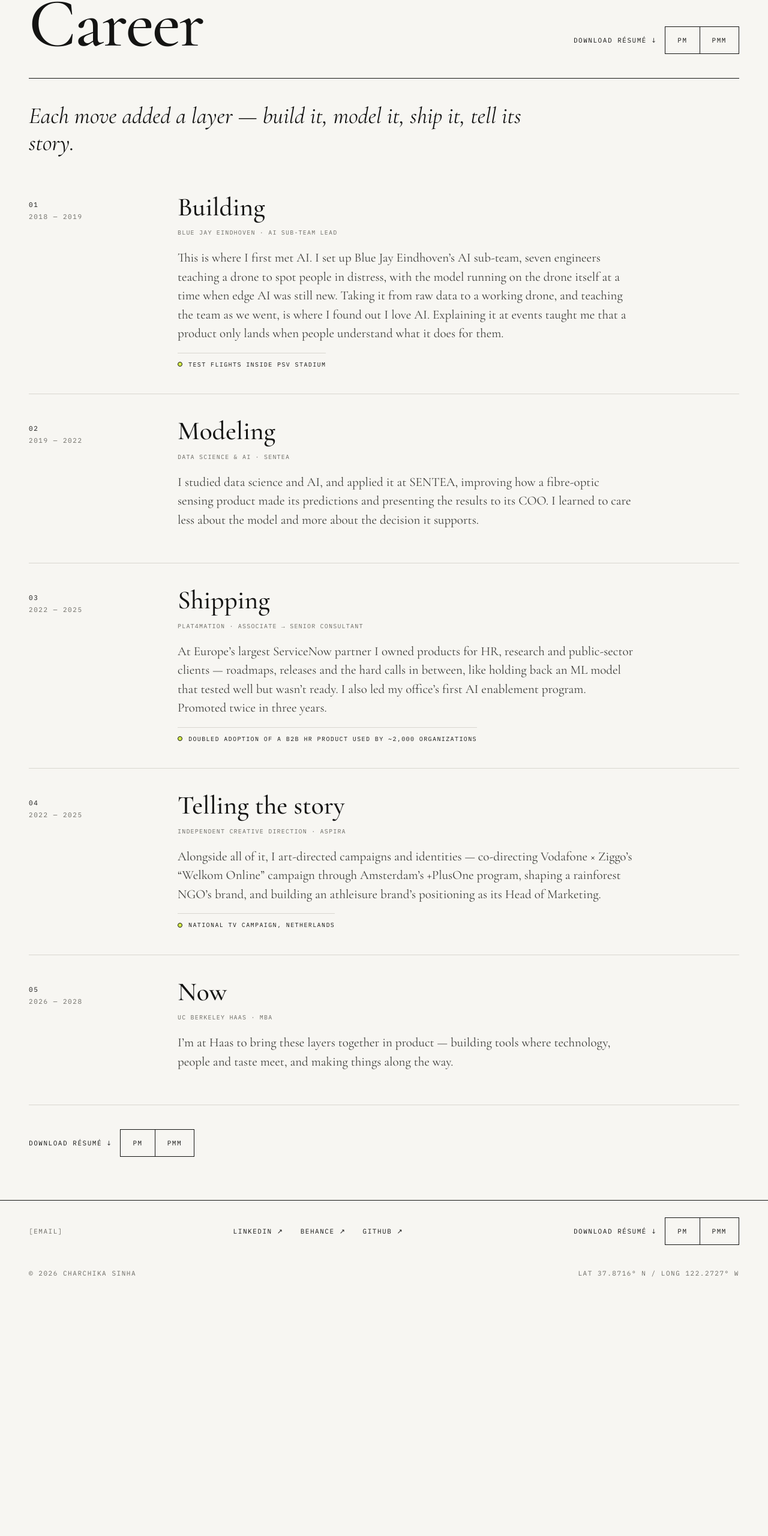
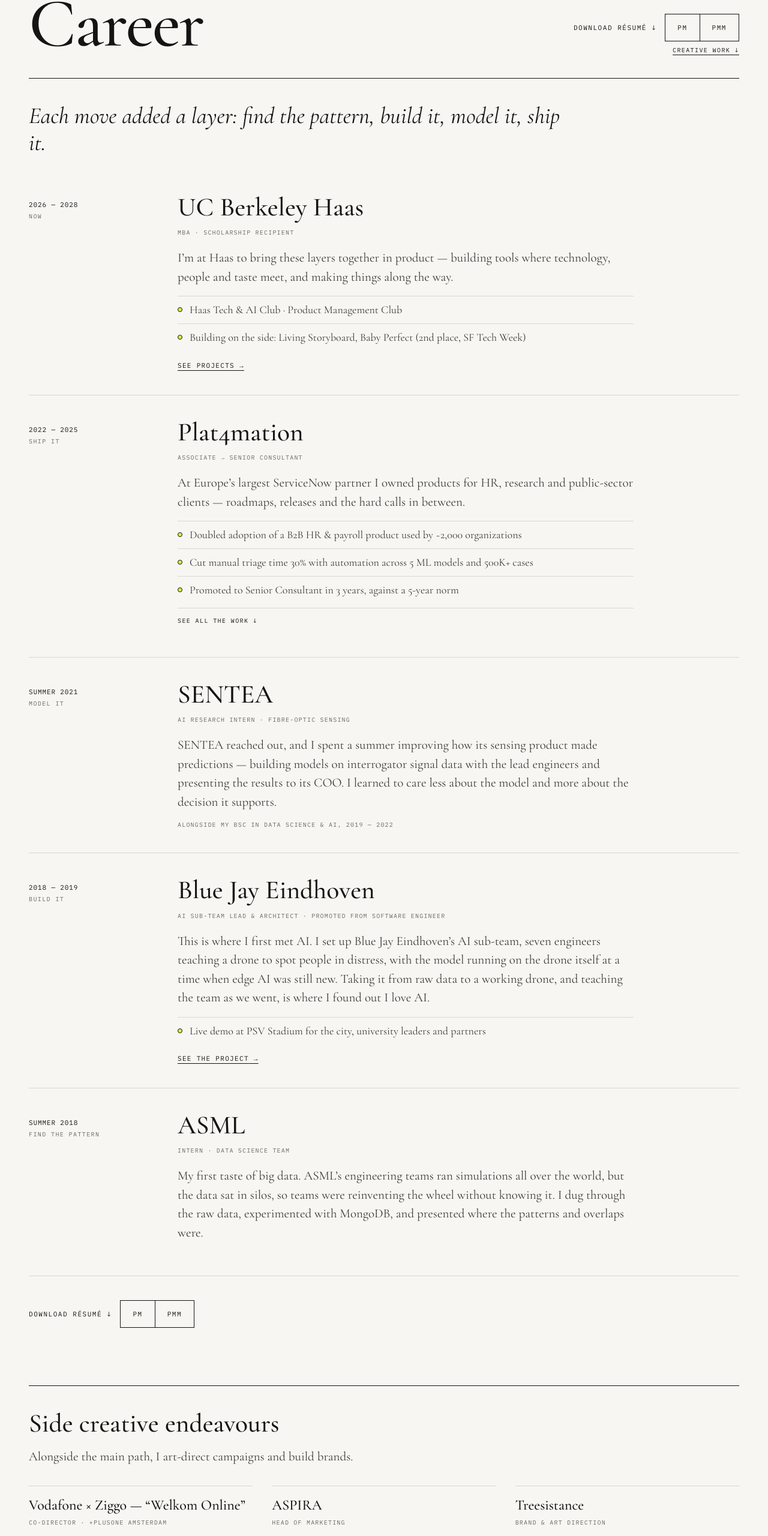
Before and after one commit to charchikasinha/portfolio, a Next.js app: page /career in a window 1280 px wide. Shown: the part 176-2736 px from the top of the page at 60% size. Before the commit the page ends 2337 px from the top, so only its background shows below. Built offline with nearby package versions, Linux system fonts and the light colour scheme.

Commit message:
Career v2: company-led, newest first, expandable Plat4mation, creative section; Blue Jay PSV fix
Co-Authored-By: Claude Opus 5.5 <noreply@anthropic.com>
Claude-Session: https://claude.ai/code/session_01SRBvj8aV5Mw7HxPc24XY1i

```diff
--- a/app/career/page.tsx
+++ b/app/career/page.tsx
@@ -1,8 +1,9 @@
 import type { Metadata } from 'next';
+import Link from 'next/link';
 import Header from '@/components/Header';
 import Footer from '@/components/Footer';
 import ResumeLinks from '@/components/ResumeLinks';
-import { careerIntro, chapters } from '@/content/career';
+import { careerIntro, roles, creative } from '@/content/career';
 
 export const metadata: Metadata = { title: 'Career' };
 
@@ -13,26 +14,65 @@ export default function CareerPage() {
       <main id="main" className="wrap">
         <div className="phead">
           <h1>Career</h1>
-          <div className="side"><ResumeLinks /></div>
+          <div className="side career-side">
+            <ResumeLinks />
+            <a href="#creative" className="u mono jump">Creative work ↓</a>
+          </div>
         </div>
         <p className="journey-intro">{careerIntro}</p>
         <div className="tl">
-          {chapters.map(c => (
-            <article className="entry" key={c.n}>
-              <div className="mono" style={{ paddingTop: 10, display: 'flex', flexDirection: 'column', gap: 6 }}>
-                <span>{c.n}</span>
-                <span className="muted">{c.years}</span>
+          {roles.map(r => (
+            <article className="entry" key={r.company}>
+              <div className="mono entry-side">
+                <span>{r.years}</span>
+                <span className="muted">{r.tag}</span>
               </div>
               <div>
-                <h3>{c.title}</h3>
-                <div className="desc" style={{ marginTop: 12 }}>{c.where}</div>
-                <p className="journey-body">{c.body}</p>
-                {c.proof && <div className="proof mono"><span className="dot" />{c.proof}</div>}
+                <h3>{r.company}</h3>
+                <div className="desc" style={{ marginTop: 12 }}>{r.role}</div>
+                <p className="journey-body">{r.body}</p>
+                {r.highlights && (
+                  <ul className="hl">
+                    {r.highlights.map(h => <li key={h}><span className="dot" />{h}</li>)}
+                  </ul>
+                )}
+                {r.more && (
+                  <details className="more">
+                    <summary className="mono">See all the work <span aria-hidden="true">↓</span></summary>
+                    {r.more.map(g => (
+                      <div className="more-group" key={g.group}>
+                        <div className="mono muted">{g.group}</div>
+                        <ul>{g.items.map(i => <li key={i}>{i}</li>)}</ul>
+                      </div>
+                    ))}
+                  </details>
+                )}
+                {r.note && <div className="mono muted entry-note">{r.note}</div>}
+                {r.link && <Link className="u mono entry-link" href={r.link.href}>{r.link.label} →</Link>}
               </div>
             </article>
           ))}
         </div>
         <div style={{ padding: '40px 0 0' }}><ResumeLinks /></div>
+
+        <section id="creative" className="creative">
+          <h2>Side creative endeavours</h2>
+          <p className="journey-body">{creative.intro}</p>
+          <div className="cgrid">
+            {creative.items.map(c => (
+              <div className="citem" key={c.title}>
+                <h4>{c.title}</h4>
+                <div className="mono muted">{c.role}</div>
+                <p>{c.text}</p>
+              </div>
+            ))}
+          </div>
+          <div className="clinks mono">
+            {creative.links.map(l => 'external' in l && l.external
+              ? <a key={l.label} className="u" href={l.href} target="_blank" rel="noopener noreferrer">{l.label} ↗</a>
+              : <Link key={l.label} className="u" href={l.href}>{l.label} →</Link>)}
+          </div>
+        </section>
       </main>
       <Footer />
     </>
--- a/app/globals.css
+++ b/app/globals.css
@@ -208,3 +208,29 @@ button{font:inherit;color:inherit}
 .gvid{border:1px solid var(--ink);background:var(--ink)}
 .gvid video{width:100%;display:block}
 .lightbox video{max-width:min(1600px,100%);max-height:calc(100vh - 120px);border:1px solid #3a3a37}
+.career-side{display:flex;flex-direction:column;align-items:flex-end;gap:14px}
+.jump{font-size:10px;letter-spacing:.14em;text-transform:uppercase}
+.entry-side{padding-top:10px;display:flex;flex-direction:column;gap:6px;font-size:11px;letter-spacing:.08em}
+.entry-side .muted{text-transform:uppercase;font-size:10px;letter-spacing:.14em}
+.entry ul.hl{max-width:760px;margin:4px 0 0}
+.entry ul.hl li{display:flex;align-items:baseline;gap:12px;grid-template-columns:none;font-size:18px;padding:10px 0}
+.entry ul.hl li .dot{transform:translateY(-2px)}
+.more{max-width:760px;margin-top:6px;border-top:1px solid var(--rule)}
+.more summary{cursor:pointer;list-style:none;padding:14px 0;font-size:10px;letter-spacing:.14em;text-transform:uppercase}
+.more summary::-webkit-details-marker{display:none}
+.more[open] summary span{display:inline-block;transform:rotate(180deg)}
+.more[open] summary{color:var(--muted)}
+.more-group{padding:6px 0 18px}
+.more-group>.mono{font-size:10px;letter-spacing:.14em;text-transform:uppercase;margin-bottom:6px}
+.entry .more-group li{display:block;font-size:17px;padding:9px 0}
+.entry-note{font-size:10px;letter-spacing:.12em;text-transform:uppercase;margin-top:6px}
+.entry-link{display:inline-block;margin-top:16px;font-size:11px;letter-spacing:.12em;text-transform:uppercase}
+.creative{margin-top:96px;padding-top:40px;border-top:1px solid var(--ink);scroll-margin-top:24px}
+.creative h2{font-weight:500;font-size:clamp(32px,3.4vw,44px);line-height:1.05;margin:0 0 16px}
+.cgrid{display:grid;grid-template-columns:repeat(3,minmax(0,1fr));gap:32px;margin:32px 0}
+.citem{border-top:1px solid var(--rule);padding-top:18px}
+.citem h4{font-weight:500;font-size:24px;line-height:1.2;margin:0 0 8px}
+.citem .mono{font-size:10px;letter-spacing:.12em;text-transform:uppercase}
+.citem p{font-size:18px;line-height:1.5;color:var(--ink2);margin:12px 0 0}
+.clinks{display:flex;gap:28px;font-size:11px;letter-spacing:.12em;text-transform:uppercase;padding-bottom:24px}
+@media (max-width:760px){.cgrid{grid-template-columns:1fr}.career-side{align-items:flex-start}}
--- a/content/career.ts
+++ b/content/career.ts
@@ -1,52 +1,102 @@
-// Career, told as a journey. The full detail lives in the downloadable résumés.
-export const careerIntro = 'Each move added a layer — build it, model it, ship it, tell its story.';
+// Career, newest first. The full detail lives in the downloadable résumés.
+export const careerIntro = 'Each move added a layer: find the pattern, build it, model it, ship it.';
 
-export type Chapter = {
-  n: string;
+export type Role = {
+  company: string;
+  role: string;
   years: string;
-  title: string;
-  where: string;
+  tag: string;
   body: string;
-  proof?: string;
+  highlights?: string[];
+  more?: { group: string; items: string[] }[];
+  note?: string;
+  link?: { label: string; href: string };
 };
 
-export const chapters: Chapter[] = [
+export const roles: Role[] = [
   {
-    n: '01',
-    years: '2018 — 2019',
-    title: 'Building',
-    where: 'Blue Jay Eindhoven · AI sub-team lead',
-    body: 'This is where I first met AI. I set up Blue Jay Eindhoven’s AI sub-team, seven engineers teaching a drone to spot people in distress, with the model running on the drone itself at a time when edge AI was still new. Taking it from raw data to a working drone, and teaching the team as we went, is where I found out I love AI. Explaining it at events taught me that a product only lands when people understand what it does for them.',
-    proof: 'Test flights inside PSV Stadium',
+    company: 'UC Berkeley Haas',
+    role: 'MBA · Scholarship recipient',
+    years: '2026 — 2028',
+    tag: 'Now',
+    body: 'I’m at Haas to bring these layers together in product — building tools where technology, people and taste meet, and making things along the way.',
+    highlights: ['Haas Tech & AI Club · Product Management Club', 'Building on the side: Living Storyboard, Baby Perfect (2nd place, SF Tech Week)'],
+    link: { label: 'See projects', href: '/projects' },
   },
   {
-    n: '02',
-    years: '2019 — 2022',
-    title: 'Modeling',
-    where: 'Data science & AI · SENTEA',
-    body: 'I studied data science and AI, and applied it at SENTEA, improving how a fibre-optic sensing product made its predictions and presenting the results to its COO. I learned to care less about the model and more about the decision it supports.',
+    company: 'Plat4mation',
+    role: 'Associate → Senior Consultant',
+    years: '2022 — 2025',
+    tag: 'Ship it',
+    body: 'At Europe’s largest ServiceNow partner I owned products for HR, research and public-sector clients — roadmaps, releases and the hard calls in between.',
+    highlights: [
+      'Doubled adoption of a B2B HR & payroll product used by ~2,000 organizations',
+      'Cut manual triage time 30% with automation across 5 ML models and 500K+ cases',
+      'Promoted to Senior Consultant in 3 years, against a 5-year norm',
+    ],
+    more: [
+      {
+        group: 'Product ownership & roadmap',
+        items: [
+          'Owned the roadmap and quarterly releases for Acerta’s Connect HR Office, from discovery through UAT and launch',
+          'Prioritized an oversubscribed backlog across legal changes, customer requests and IT dependencies; shipped every regulatory change on deadline',
+          'Redesigned customer service on Acerta’s core platform (3M+ records), merging 5 case types, 2 workspaces and 6 dashboards into one',
+          'Rebuilt fragile CRM and IT change workflows at IMEC, retiring ~€150K in tech debt',
+        ],
+      },
+      {
+        group: 'AI & data products',
+        items: [
+          'Held back an ML model despite strong test scores after diagnosing overfitting; specified a new data field so the client could train a reliable one the next year',
+          'Launched my office’s first AI enablement program as appointed AI Champion, training 70 consultants; Copilot adoption rose from 30% to 80% in 2 weeks',
+        ],
+      },
+      {
+        group: 'Customer impact & leadership',
+        items: [
+          'Pitched a reusable onboarding blueprint at IMEC, cutting per-onboarding cost ~50% and saving ~€200K',
+          'Ran discovery with 20+ European Commission directorates; shipped pilots in 2.5 months and won 14 directorates’ commitment to full rollout',
+          'Won over a skeptical IMEC C-suite with a live AI sandbox demo, helping secure a ~€2M annual license upgrade',
+          'Led the firm’s first managed-capacity engagement for its largest account (~€2M ARR), running a 15-person team; the client renewed',
+        ],
+      },
+    ],
   },
   {
-    n: '03',
-    years: '2022 — 2025',
-    title: 'Shipping',
-    where: 'Plat4mation · Associate → Senior Consultant',
-    body: 'At Europe’s largest ServiceNow partner I owned products for HR, research and public-sector clients — roadmaps, releases and the hard calls in between, like holding back an ML model that tested well but wasn’t ready. I also led my office’s first AI enablement program. Promoted twice in three years.',
-    proof: 'Doubled adoption of a B2B HR product used by ~2,000 organizations',
+    company: 'SENTEA',
+    role: 'AI Research Intern · Fibre-optic sensing',
+    years: 'Summer 2021',
+    tag: 'Model it',
+    body: 'SENTEA reached out, and I spent a summer improving how its sensing product made predictions — building models on interrogator signal data with the lead engineers and presenting the results to its COO. I learned to care less about the model and more about the decision it supports.',
+    note: 'Alongside my BSc in Data Science & AI, 2019 — 2022',
   },
   {
-    n: '04',
-    years: '2022 — 2025',
-    title: 'Telling the story',
-    where: 'Independent creative direction · ASPIRA',
-    body: 'Alongside all of it, I art-directed campaigns and identities — co-directing Vodafone × Ziggo’s “Welkom Online” campaign through Amsterdam’s +PlusOne program, shaping a rainforest NGO’s brand, and building an athleisure brand’s positioning as its Head of Marketing.',
-    proof: 'National TV campaign, Netherlands',
+    company: 'Blue Jay Eindhoven',
+    role: 'AI Sub-Team Lead & Architect · promoted from Software Engineer',
+    years: '2018 — 2019',
+    tag: 'Build it',
+    body: 'This is where I first met AI. I set up Blue Jay Eindhoven’s AI sub-team, seven engineers teaching a drone to spot people in distress, with the model running on the drone itself at a time when edge AI was still new. Taking it from raw data to a working drone, and teaching the team as we went, is where I found out I love AI.',
+    highlights: ['Live demo at PSV Stadium for the city, university leaders and partners'],
+    link: { label: 'See the project', href: '/projects/blue-jay' },
   },
   {
-    n: '05',
-    years: '2026 — 2028',
-    title: 'Now',
-    where: 'UC Berkeley Haas · MBA',
-    body: 'I’m at Haas to bring these layers together in product — building tools where technology, people and taste meet, and making things along the way.',
+    company: 'ASML',
+    role: 'Intern · Data Science team',
+    years: 'Summer 2018',
+    tag: 'Find the pattern',
+    body: 'My first taste of big data. ASML’s engineering teams ran simulations all over the world, but the data sat in silos, so teams were reinventing the wheel without knowing it. I dug through the raw data, experimented with MongoDB, and presented where the patterns and overlaps were.',
   },
 ];
+
+export const creative = {
+  intro: 'Alongside the main path, I art-direct campaigns and build brands.',
+  items: [
+    { title: 'Vodafone × Ziggo — “Welkom Online”', role: 'Co-director · +PlusOne Amsterdam', text: 'Selected for Amsterdam’s +PlusOne creative leadership program (1 of 25). Co-directed a campaign for older adults from script to edit; it aired on Dutch TV and station screens.' },
+    { title: 'ASPIRA', role: 'Head of Marketing', text: 'Built positioning for an early-stage athleisure brand — manifesto, voice and visual identity — and launched an athlete-storytelling content program.' },
+    { title: 'Treesistance', role: 'Brand & art direction', text: 'Shaped brand strategy and visuals for a rainforest NGO; the work carried into co-branded partnerships that raised funds for forest protectors.' },
+  ],
+  links: [
+    { label: 'CASSETS', href: '/creative/cassets' },
+    { label: 'Behance', href: 'https://www.behance.net/charchikasinha', external: true },
+  ],
+};
--- a/content/projects.ts
+++ b/content/projects.ts
@@ -231,7 +231,7 @@ export const projects: Project[] = [
         {
           kind: 'text',
           heading: 'What happened next',
-          body: ['PSV let us test our flights inside their stadium. The club and the city of Eindhoven stayed in touch about a possible next use case: crowd management.'],
+          body: ['We demoed the drone live at PSV Stadium for the city of Eindhoven, university leaders and guests from partners like Philips, SAS, IBM and Fourtress. That’s where crowd management came up as a possible next use case.'],
         },
         {
           kind: 'steps',
```
